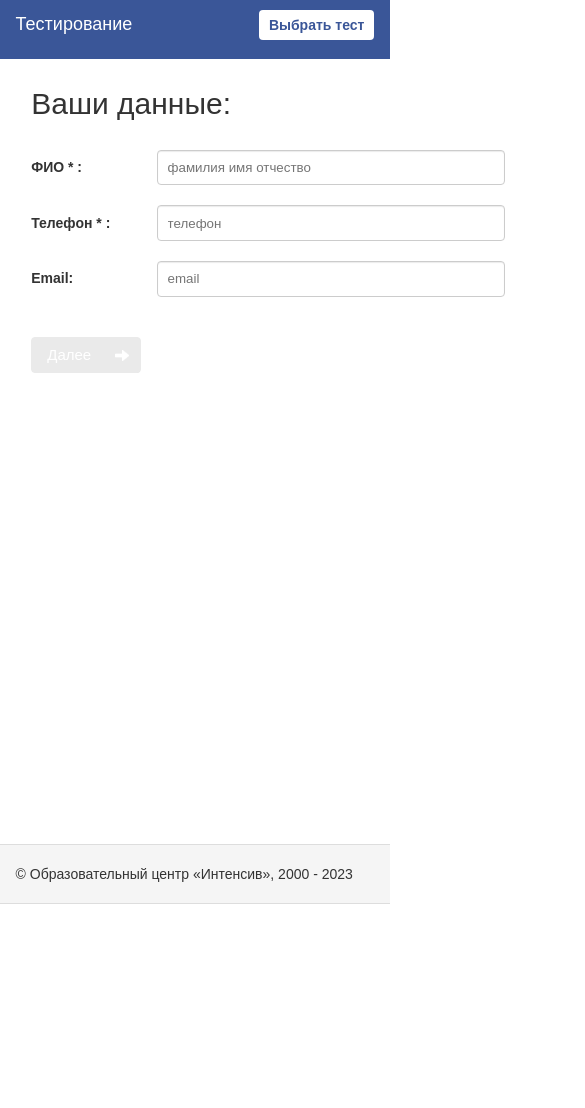
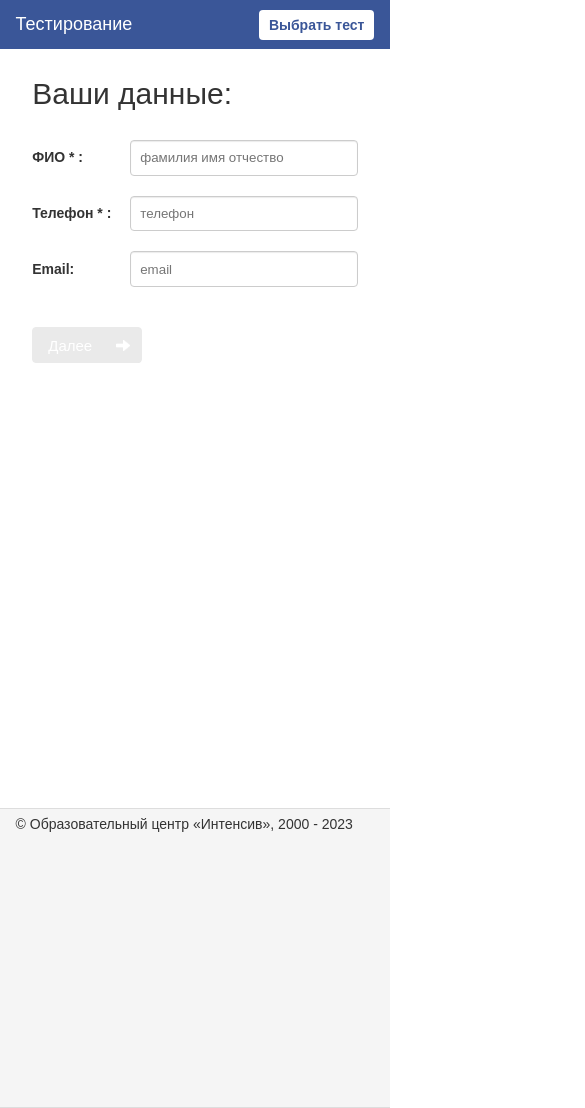
Before and after one commit to Marilisk/intensive-school, a React (Create React App) app: page / in a window 390 px wide. Shown: the top 1108 px of the page, 585 px wide, since content can reach past the window. Before the commit the page ends 904 px from the top, so only its background shows below. Built offline with nearby package versions, Linux system fonts and the light colour scheme; no server answers.

Commit message:
mobile vjorstka fixed

```diff
--- a/src/App.module.scss
+++ b/src/App.module.scss
@@ -52,17 +52,40 @@ $blue: #337AB7;
     }
 }
 
-@media screen and (max-width: 533px) {
-    .header {
-        min-height: 7vh;
-    }
+@media screen and (max-width: 656px) {
 
     .appWrapper {
         height: 88vh;
+        border: 1px solid transparent;
     }
 
     .footer {
-        min-height: 5vh;
-        position: static;
+        min-height: 300px;
+        height: 200px;
+        max-width: 100vw;
+        &>div {
+            width: 92%;
+            margin: 0px auto;
+            margin-top: 6px;
+        }
     }
 }
+
+@media screen and (max-width: 376px) {
+
+    .appWrapper {
+        height: 85vh;
+        min-height: 0;
+    }
+
+    .footer {
+        max-width: 100vw;
+        position: static;
+        overflow: scroll;
+        &>div {
+            width: 92%;
+            margin: 0px auto;
+            margin-top: 4%;
+        }
+    }
+}
--- a/src/Components/AuthVisitor/AuthVisitor.module.scss
+++ b/src/Components/AuthVisitor/AuthVisitor.module.scss
@@ -5,7 +5,11 @@ $blue: #337AB7;
     width: 62%;
     margin: 20px auto;
     min-width: 600px;
-
+    @media (max-width: 656px) {
+        max-width: 100%;
+        min-width: 0;
+        width: 100%;
+    }
     h2 {
         font-size: 30px;
     }
@@ -17,15 +21,28 @@ $blue: #337AB7;
     display: flex;
     margin-top: 20px;
 
+    @media (max-width: 656px) {
+        max-width: 100%;
+    }
+
     label {
         flex: 1;
         display: inline-block;
+
         span {
             width: 21%;
             display: inline-block;
-            //border: 1px solid blue;
             font-size: 14px;
             font-weight: 600;
+        }
+
+        @media (max-width: 656px) {
+            max-width: 100%;
+            justify-content: flex-end;
+
+            span {
+                width: 30%;
+            }
         }
     }
 
@@ -39,6 +56,10 @@ $blue: #337AB7;
         box-shadow: inset 0 1px 1px rgb(0 0 0 / 8%);
         flex: 2;
         width: 58%;
+
+        @media (max-width: 656px) {
+            width: 70%;
+        }
 
         &:focus {
             border-color: #66AFE9;
@@ -88,7 +109,6 @@ $blue: #337AB7;
 
         &:hover {
             background: #286090;
-
             .imgWrap {
                 background: #22527B;
 
@@ -107,7 +127,6 @@ $blue: #337AB7;
     }
 }
 
-
 .errorMsg {
     font-size: 12px;
     color: red;
--- a/src/index.scss
+++ b/src/index.scss
@@ -1,6 +1,6 @@
 * {
   box-sizing: border-box;
-
+  //overflow-x: hidden;
 }
 
 body {
@@ -11,7 +11,7 @@ body {
   -webkit-font-smoothing: antialiased;
   -moz-osx-font-smoothing: grayscale;
   font-size: 20px;
-  overflow-x: hidden;
+  overflow: hidden;
   min-width: 100vw;
   max-width: 100vw;
   line-height: 1.36;
```
